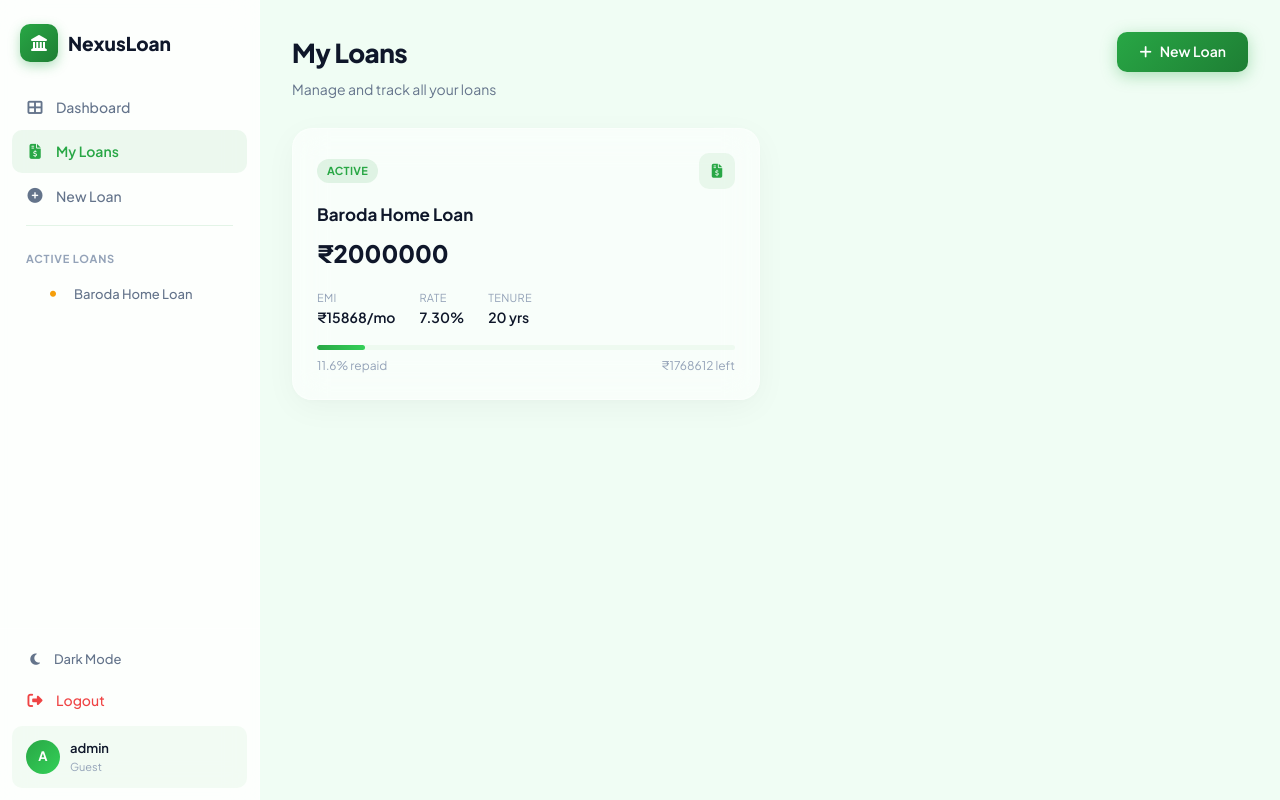
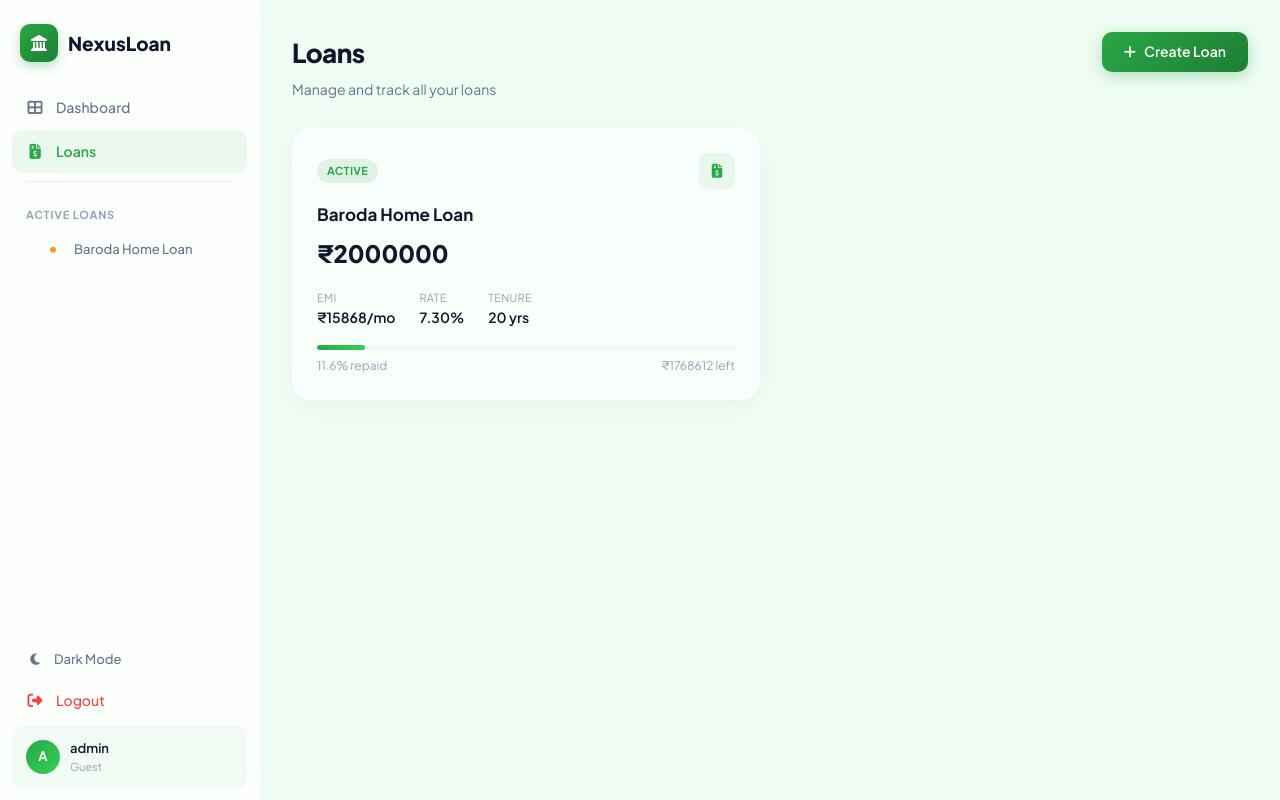
Before and after one commit to ashishkekan/Loan-Manager, a Django app: page /loans/ in a window 1280 px wide. Run offline with Django 5.2, Linux system fonts and the light colour scheme; a user stored in the database is signed in; data comes from the database, SQL or seed files in the repository.

Commit message:
Update some links

```diff
--- a/templates/app_layout.html
+++ b/templates/app_layout.html
@@ -29,11 +29,7 @@
             </a>
             <a href="{% url 'loan_list' %}" class="nav-item {% if request.resolver_match.url_name == 'loan_list' %}active{% endif %}">
                 <i class="fas fa-file-invoice-dollar"></i>
-                <span>My Loans</span>
-            </a>
-            <a href="{% url 'create_loan' %}" class="nav-item {% if request.resolver_match.url_name == 'create_loan' %}active{% endif %}">
-                <i class="fas fa-plus-circle"></i>
-                <span>New Loan</span>
+                <span>{% if not request.user.is_staff %}My Loans{% else %}Loans{% endif %}</span>
             </a>
             {% if loans %}
                 <div class="nav-divider"></div>
--- a/templates/dashboard/dashboard.html
+++ b/templates/dashboard/dashboard.html
@@ -139,7 +139,7 @@
 {% if loans %}
     <div class="glass-card reveal" style="padding: 24px; margin-top: 24px;">
         <div style="display: flex; justify-content: space-between; align-items: center; margin-bottom: 20px;">
-            <h3 style="font-size: 16px; font-weight: 700;">Your Loans</h3>
+            <h3 style="font-size: 16px; font-weight: 700;">{% if not request.user.is_staff %}Your Loans{% else %}Loans{% endif %}</h3>
             <a href="{% url 'loan_list' %}" class="link-accent">
                 View All <i class="fas fa-arrow-right"></i>
             </a>
--- a/templates/loans/loan_list.html
+++ b/templates/loans/loan_list.html
@@ -1,14 +1,14 @@
 {% extends 'app_layout.html' %}
 {% load static %}
-{% block title %}My Loans{% endblock %}
+{% block title %}{% if not request.user.is_staff %}My Loans{% else %}Loans{% endif %}{% endblock %}
 {% block app_content %}
 <div class="page-header">
     <div>
-        <h1 class="page-title">My Loans</h1>
+        <h1 class="page-title">{% if not request.user.is_staff %}My Loans{% else %}Loans{% endif %}</h1>
         <p class="page-subtitle">Manage and track all your loans</p>
     </div>
     <a href="{% url 'create_loan' %}" class="btn btn-primary">
-        <i class="fas fa-plus"></i> New Loan
+        <i class="fas fa-plus"></i> Create Loan
     </a>
 </div>
 {% if loans %}
```
